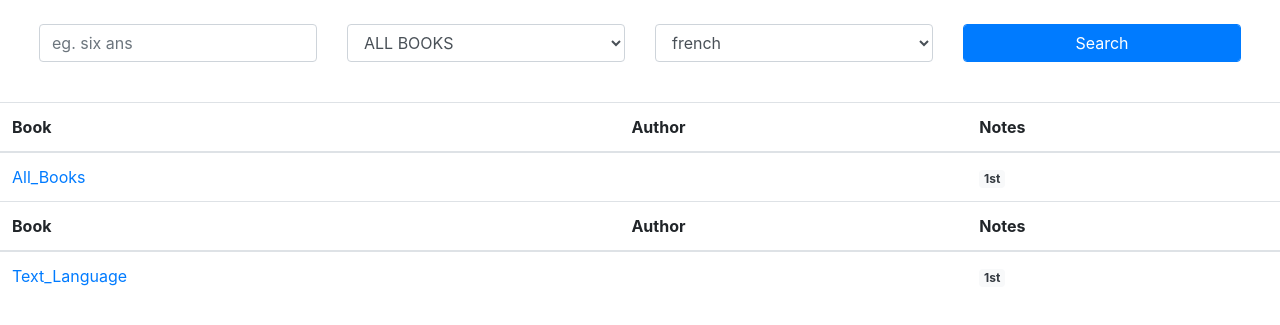
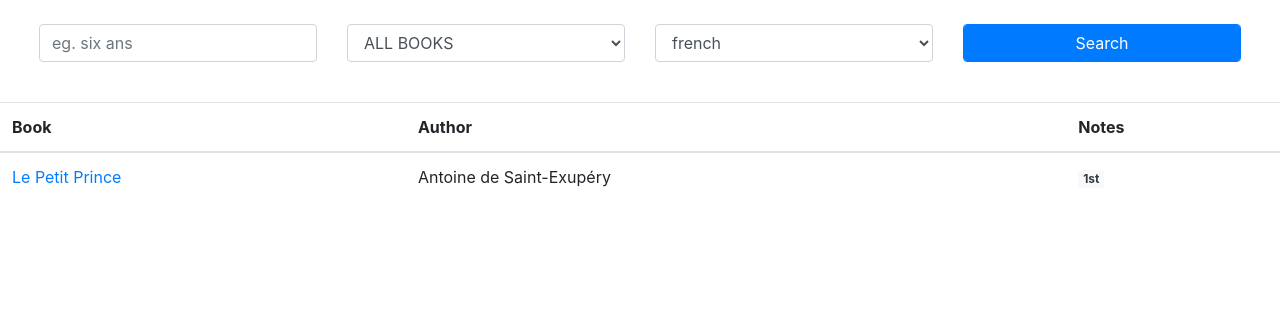
Before and after one commit to katechengudu/lepetitprince-live, a Django app: page / in a window 1280 px wide. Shown: the part 56-381 px from the top of the page. Run offline with Django 3.2, Linux system fonts and the light colour scheme; data comes from the database, SQL or seed files in the repository; some libraries are stand-ins or nearby versions.

Commit message:
home page search is now sorted out.

```diff
--- a/original_text/views.py
+++ b/original_text/views.py
@@ -8,7 +8,6 @@
     template_name = 'original_text/home.html'
     context_object_name = 'results'
     model = Book
-
     def get_queryset(self):
         all_books=Book.objects.all()
         results = {'all_books': all_books,
--- a/templates/original_text/home.html
+++ b/templates/original_text/home.html
@@ -2,7 +2,7 @@
 
 {% block body %}
     <table class="table table-hover">
-        {% for book in results %}
+        {% for book in results.all_books %}
             <thead>
                 <tr>
                   <th scope="col">Book</th>
```
